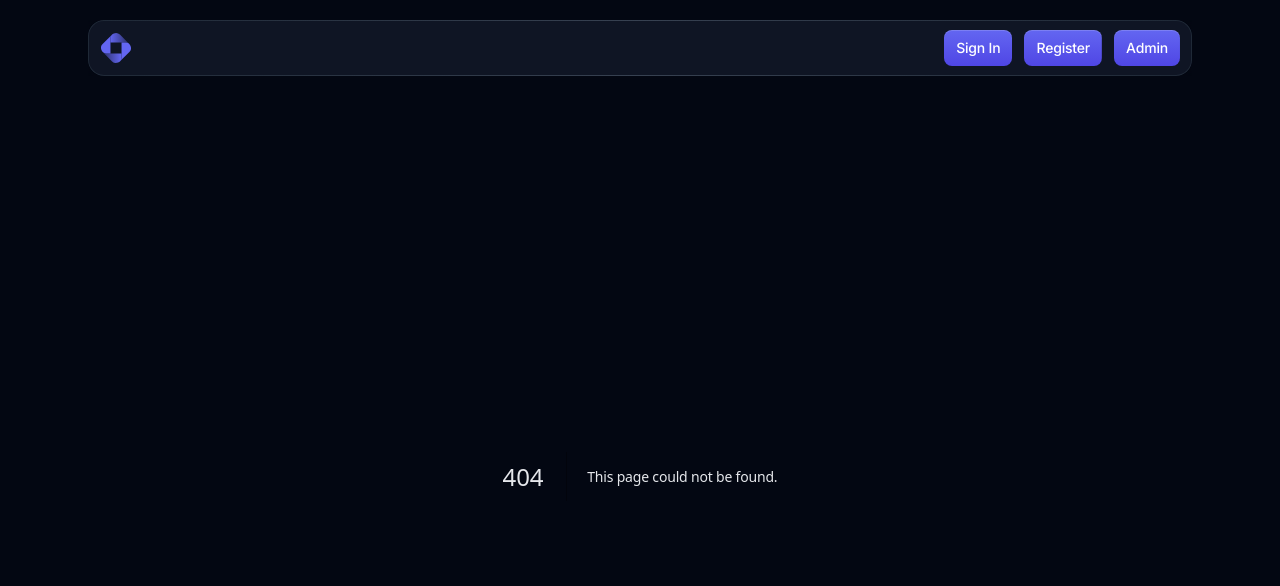
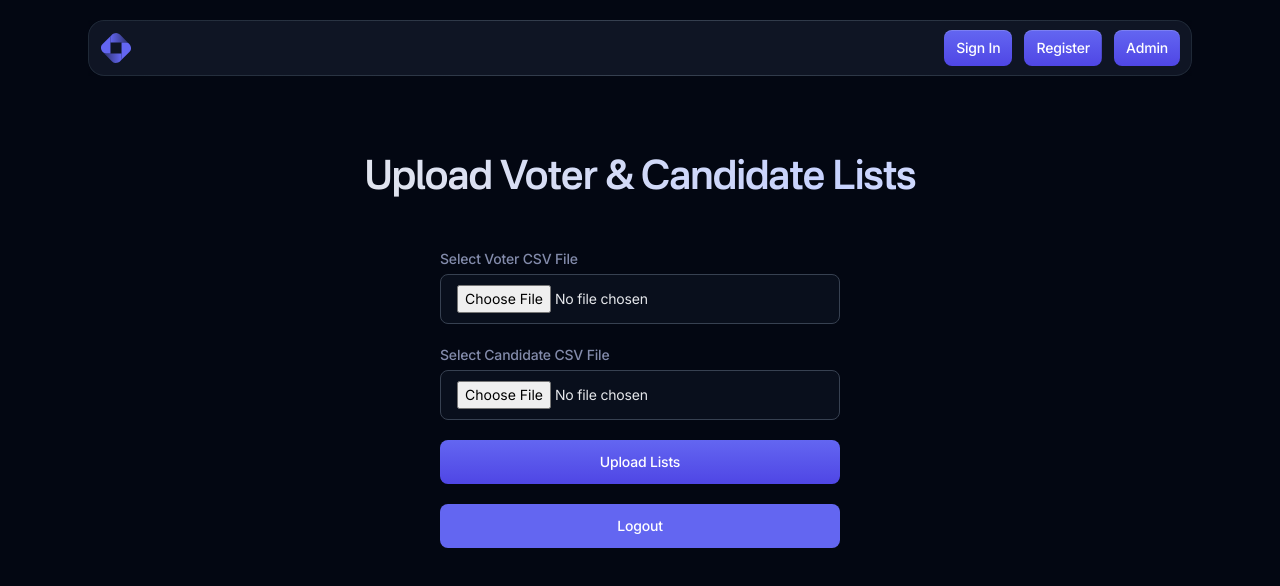
Before and after one commit to chaitanya21kumar/decentralised-voting-system, a Next.js app: page /admin_page in a window 1280 px wide. Before the commit this address had no page. Shown: the top 586 px of the page. Built offline with nearby package versions, Linux system fonts and the light colour scheme.

Commit message:
admin login backend hogaya

```diff
--- a/app/(auth)/admin/page.tsx
+++ b/app/(auth)/admin/page.tsx
@@ -1,30 +1,26 @@
-"use client"; // Mark as a client component to use state and file handling
-
+"use client";
 import React, { useState } from "react";
-import { useRouter } from "next/navigation"; // Use next/navigation for router
+import Link from "next/link";
+import { useRouter } from "next/navigation";
 import axios from "axios";
-
-// Removed metadata export from client component
 
 export default function SignIn() {
   const [email, setEmail] = useState("");
   const [password, setPassword] = useState("");
   const [errorMessage, setErrorMessage] = useState<string | null>(null);
-  const router = useRouter(); // Using useRouter from next/navigation
+  const router = useRouter();
 
   const handleSubmit = async (e: React.FormEvent) => {
     e.preventDefault();
-
     try {
       const response = await axios.post("/api/admin/login", { email, password });
 
       if (response.data.success) {
-        router.push("/admin/voter-upload"); // Redirect to the voter upload page
+        router.push("/admin_page"); // Redirects to admin dashboard
       } else {
         setErrorMessage("Invalid email or password");
       }
     } catch (error) {
-      console.error("Error during sign-in:", error);
       setErrorMessage("An error occurred while signing in.");
     }
   };
@@ -33,11 +29,14 @@ export default function SignIn() {
     <section>
       <div className="mx-auto max-w-6xl px-4 sm:px-6">
         <div className="py-12 md:py-20">
+          {/* Section header */}
           <div className="pb-12 text-center">
             <h1 className="animate-[gradient_6s_linear_infinite] bg-[linear-gradient(to_right,theme(colors.gray.200),theme(colors.indigo.200),theme(colors.gray.50),theme(colors.indigo.300),theme(colors.gray.200))] bg-[length:200%_auto] bg-clip-text font-nacelle text-3xl font-semibold text-transparent md:text-4xl">
               Admin Sign In
             </h1>
           </div>
+
+          {/* Sign-in form */}
           <form onSubmit={handleSubmit} className="mx-auto max-w-[400px] space-y-5">
             <div>
               <label className="mb-1 block text-sm font-medium text-indigo-200/65" htmlFor="email">
@@ -50,13 +49,18 @@ export default function SignIn() {
                 placeholder="Your email"
                 value={email}
                 onChange={(e) => setEmail(e.target.value)}
+                required
               />
             </div>
+
             <div>
               <div className="mb-1 flex items-center justify-between gap-3">
                 <label className="block text-sm font-medium text-indigo-200/65" htmlFor="password">
                   Password
                 </label>
+                <Link className="text-sm text-gray-600 hover:underline" href="/reset-password">
+                  Forgot?
+                </Link>
               </div>
               <input
                 id="password"
@@ -65,16 +69,20 @@ export default function SignIn() {
                 placeholder="Your password"
                 value={password}
                 onChange={(e) => setPassword(e.target.value)}
+                required
               />
             </div>
+
             {errorMessage && (
-              <div className="mt-2 text-center text-sm text-red-600">
-                {errorMessage}
-              </div>
+              <div className="mt-2 text-center text-sm text-red-600">{errorMessage}</div>
             )}
+
             <div className="mt-6 space-y-5">
-              <button className="btn w-full bg-gradient-to-t from-indigo-600 to-indigo-500 text-white hover:bg-indigo-700">
-                Sign in
+              <button
+                type="submit"
+                className="btn w-full bg-gradient-to-t from-indigo-600 to-indigo-500 text-white hover:bg-indigo-700"
+              >
+                Sign In
               </button>
             </div>
           </form>
--- /dev/null
+++ b/app/admin_page/page.tsx
@@ -0,0 +1,115 @@
+"use client";
+import React, { useState } from "react";
+import axios from "axios";
+import { useRouter } from "next/navigation";
+
+export default function UploadLists() {
+  const [voterFile, setVoterFile] = useState<File | null>(null);
+  const [candidateFile, setCandidateFile] = useState<File | null>(null);
+  const [message, setMessage] = useState<string | null>(null);
+  const router = useRouter();
+
+  const handleFileChange = (e: React.ChangeEvent<HTMLInputElement>, type: "voter" | "candidate") => {
+    if (type === "voter") {
+      setVoterFile(e.target.files ? e.target.files[0] : null);
+    } else {
+      setCandidateFile(e.target.files ? e.target.files[0] : null);
+    }
+  };
+
+  const handleSubmit = async (e: React.FormEvent) => {
+    e.preventDefault();
+    if (!voterFile || !candidateFile) {
+      setMessage("Please select both voter and candidate files to upload.");
+      return;
+    }
+
+    const formData = new FormData();
+    formData.append("voterFile", voterFile);
+    formData.append("candidateFile", candidateFile);
+
+    try {
+      const response = await axios.post("/api/admin/lists/upload", formData, {
+        headers: { "Content-Type": "multipart/form-data" },
+      });
+      setMessage(response.data.message);
+    } catch (error) {
+      setMessage("Error uploading files.");
+    }
+  };
+
+  const handleLogout = async () => {
+    try {
+      await axios.post("/api/admin/logout");
+      router.push("/admin");
+    } catch (error) {
+      setMessage("Error logging out.");
+    }
+  };
+
+  return (
+    <section>
+      <div className="mx-auto max-w-6xl px-4 sm:px-6">
+        <div className="py-12 md:py-20">
+          {/* Section Header */}
+          <div className="pb-12 text-center">
+            <h1 className="animate-[gradient_6s_linear_infinite] bg-[linear-gradient(to_right,theme(colors.gray.200),theme(colors.indigo.200),theme(colors.gray.50),theme(colors.indigo.300),theme(colors.gray.200))] bg-[length:200%_auto] bg-clip-text font-nacelle text-3xl font-semibold text-transparent md:text-4xl">
+              Upload Voter & Candidate Lists
+            </h1>
+          </div>
+
+          {/* Upload Form */}
+          <form onSubmit={handleSubmit} className="mx-auto max-w-[400px] space-y-5">
+            <div>
+              <label className="mb-1 block text-sm font-medium text-indigo-200/65">
+                Select Voter CSV File
+              </label>
+              <input
+                type="file"
+                accept=".csv"
+                className="form-input w-full cursor-pointer border border-gray-300 rounded-lg p-2 text-gray-700"
+                onChange={(e) => handleFileChange(e, "voter")}
+                required
+              />
+            </div>
+
+            <div>
+              <label className="mb-1 block text-sm font-medium text-indigo-200/65">
+                Select Candidate CSV File
+              </label>
+              <input
+                type="file"
+                accept=".csv"
+                className="form-input w-full cursor-pointer border border-gray-300 rounded-lg p-2 text-gray-700"
+                onChange={(e) => handleFileChange(e, "candidate")}
+                required
+              />
+            </div>
+
+            {message && (
+              <div className={`mt-2 text-center text-sm ${message.includes("Error") ? "text-red-600" : "text-green-600"}`}>
+                {message}
+              </div>
+            )}
+
+            <div className="mt-6 space-y-5">
+              <button
+                type="submit"
+                className="btn w-full bg-gradient-to-t from-indigo-600 to-indigo-500 text-white hover:bg-indigo-700"
+              >
+                Upload Lists
+              </button>
+              <button
+                type="button"
+                onClick={handleLogout}
+                className="btn w-full bg-indigo-500 text-white hover:bg-indigo-700"
+              >
+                Logout
+              </button>
+            </div>
+          </form>
+        </div>
+      </div>
+    </section>
+  );
+}
--- /dev/null
+++ b/lib/mongodb.js
@@ -0,0 +1,23 @@
+import mongoose from "mongoose";
+
+const MONGODB_URI = "mongodb://localhost:27017/decentralised-voting-system";
+
+if (!MONGODB_URI) {
+  throw new Error("Please define the MONGODB_URI environment variable");
+}
+
+let cached = global.mongoose || { conn: null, promise: null };
+
+async function connectToDatabase() {
+  if (cached.conn) return cached.conn;
+  if (!cached.promise) {
+    cached.promise = mongoose.connect(MONGODB_URI, {
+      useNewUrlParser: true,
+      useUnifiedTopology: true,
+    });
+  }
+  cached.conn = await cached.promise;
+  return cached.conn;
+}
+
+export default connectToDatabase;
--- /dev/null
+++ b/models/Admin.js
@@ -0,0 +1,8 @@
+import mongoose from "mongoose";
+
+const AdminSchema = new mongoose.Schema({
+  email: { type: String, required: true, unique: true },
+  password: { type: String, required: true },
+});
+
+export default mongoose.models.Admin || mongoose.model("Admin", AdminSchema);
--- a/package.json
+++ b/package.json
@@ -16,8 +16,12 @@
     "@types/react-dom": "^18.2.17",
     "aos": "^3.0.0-beta.6",
     "axios": "^1.8.4",
+    "bcrypt": "^5.1.1",
     "dotenv": "^16.4.7",
     "formidable": "^3.5.2",
+    "jsonwebtoken": "^9.0.2",
+    "mongoose": "^8.13.1",
+    "multer": "^1.4.5-lts.2",
     "next": "^14.0.4",
     "react": "^18.3.1",
     "react-dom": "^18.3.1",
--- a/pages/admin-page.tsx
+++ /dev/null
@@ -1,105 +0,0 @@
-"use client"; // Mark as a client component to use state and file handling
-
-import React, { useState } from "react";
-import axios from "axios";
-
-export default function UploadLists() {
-  const [voterFile, setVoterFile] = useState<File | null>(null);
-  const [candidateFile, setCandidateFile] = useState<File | null>(null);
-  const [message, setMessage] = useState<string | null>(null);
-
-  const handleFileChange = (
-    e: React.ChangeEvent<HTMLInputElement>,
-    type: "voter" | "candidate"
-  ) => {
-    const selectedFile = e.target.files ? e.target.files[0] : null;
-    if (selectedFile) {
-      if (type === "voter") {
-        setVoterFile(selectedFile);
-      } else {
-        setCandidateFile(selectedFile);
-      }
-    }
-  };
-
-  const handleSubmit = async (e: React.FormEvent) => {
-    e.preventDefault();
-
-    if (!voterFile && !candidateFile) {
-      setMessage("Please select at least one file to upload.");
-      return;
-    }
-
-    const formData = new FormData();
-    if (voterFile) {
-      formData.append("voterFile", voterFile);
-    }
-    if (candidateFile) {
-      formData.append("candidateFile", candidateFile);
-    }
-
-    try {
-      const response = await axios.post("/api/admin/lists/upload", formData, {
-        headers: {
-          "Content-Type": "multipart/form-data",
-        },
-      });
-      setMessage(response.data.message); // Show success message
-    } catch (error) {
-      console.error(error);
-      setMessage("Error uploading files.");
-    }
-  };
-
-  return (
-    <div className="mx-auto max-w-4xl px-4 sm:px-6 py-12">
-      <h1 className="text-3xl font-semibold text-center text-indigo-600 mb-6">
-        Upload Voter and Candidate Lists
-      </h1>
-      <form onSubmit={handleSubmit} className="space-y-4">
-        {/* Voter file upload */}
-        <div>
-          <label htmlFor="voterFile" className="block text-sm font-medium text-gray-700">
-            Select Voter CSV File
-          </label>
-          <input
-            id="voterFile"
-            type="file"
-            accept=".csv"
-            onChange={(e) => handleFileChange(e, "voter")}
-            className="mt-2 block w-full text-sm text-gray-700 border border-gray-300 rounded-lg"
-          />
-        </div>
-
-        {/* Candidate file upload */}
-        <div>
-          <label htmlFor="candidateFile" className="block text-sm font-medium text-gray-700">
-            Select Candidate CSV File
-          </label>
-          <input
-            id="candidateFile"
-            type="file"
-            accept=".csv"
-            onChange={(e) => handleFileChange(e, "candidate")}
-            className="mt-2 block w-full text-sm text-gray-700 border border-gray-300 rounded-lg"
-          />
-        </div>
-
-        {/* Submit button */}
-        <button
-          type="submit"
-          className="btn w-full bg-indigo-600 text-white hover:bg-indigo-700"
-        >
-          Upload Lists
-        </button>
-      </form>
-
-      {/* Message display */}
-      {message && (
-        <div className={`mt-4 text-center text-sm ${message.includes("Error") ? 'text-red-600' : 'text-green-600'}`}>
-          {message}
-        </div>
-      )}
-    </div>
-  );
-}
--- /dev/null
+++ b/pages/api/admin/login.js
@@ -0,0 +1,46 @@
+import connectToDatabase from "../../../lib/mongodb";
+import Admin from "../../../models/Admin";
+import bcrypt from "bcrypt";
+// import jwt from "jsonwebtoken";
+
+export default async function handler(req, res) {
+  if (req.method !== "POST") {
+    return res.status(405).json({ success: false, message: "Method not allowed" });
+  }
+
+  try {
+    await connectToDatabase();
+
+
+    const { email, password } = req.body;
+    console.log("Login Attempt:", email);
+
+    const admin = await Admin.findOne({ email });
+
+    if (!admin) {
+      console.log("Admin not found");
+      return res.status(401).json({ success: false, message: "Invalid email or password" });
+    }
+
+    console.log("Stored Hashed Password:", admin.password);
+    console.log("Entered Password:", password);
+
+    const isPasswordValid = await bcrypt.compare(password, admin.password);
+    console.log("Password Valid:", isPasswordValid);
+
+    if (!isPasswordValid) {
+      return res.status(401).json({ success: false, message: "Invalid email or password" });
+    }
+
+    // Uncomment if you want to use JWT authentication
+    // const token = jwt.sign({ adminId: admin._id }, process.env.JWT_SECRET, { expiresIn: "1h" });
+    // res.setHeader("Set-Cookie", `token=${token}; HttpOnly; Path=/; Max-Age=3600; Secure; SameSite=Strict`);
+
+    console.log("Login Successful");
+    return res.status(200).json({ success: true, message: "Login successful" });
+
+  } catch (error) {
+    console.error("Login error:", error);
+    return res.status(500).json({ success: false, message: "Server error" });
+  }
+}
--- /dev/null
+++ b/pages/api/admin/logout.js
@@ -0,0 +1,3 @@
+export default function handler(req, res) {
+    res.status(200).json({ success: true, message: "Logged out successfully" });
+  }
```
Also changed, not shown: 1 other file (tests, documents, lock files or other folders).
